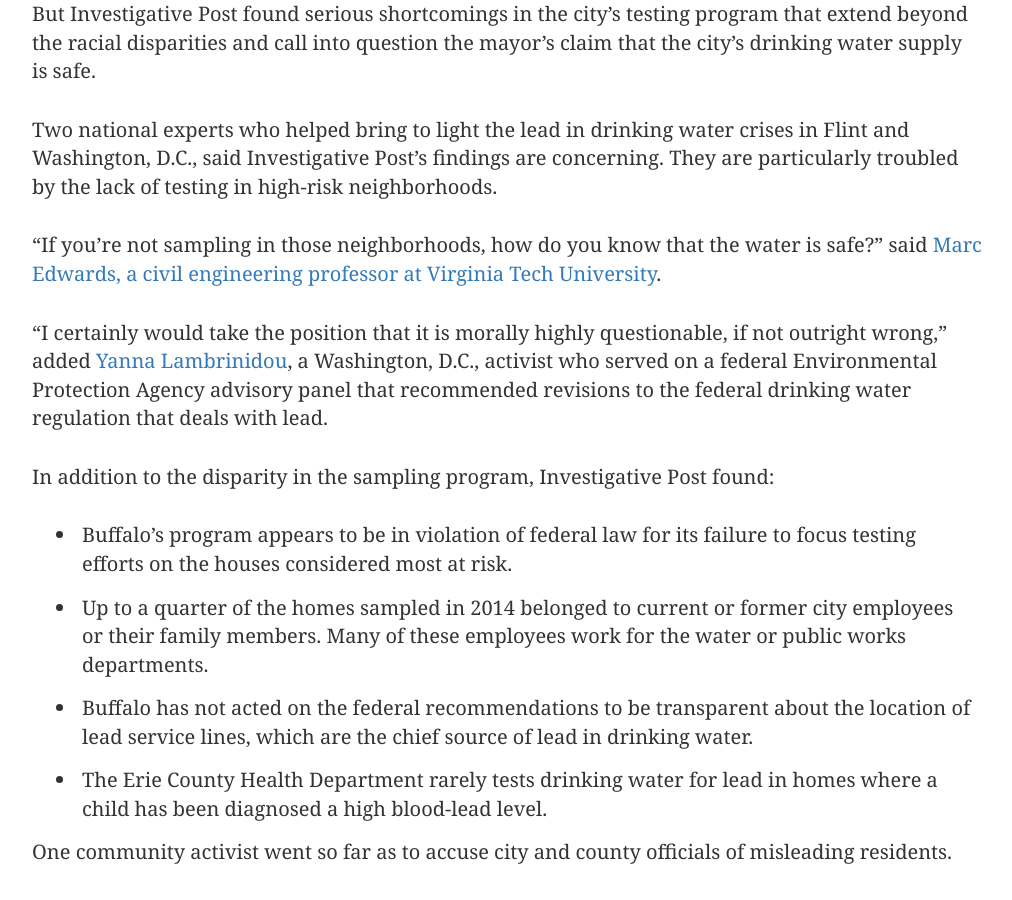
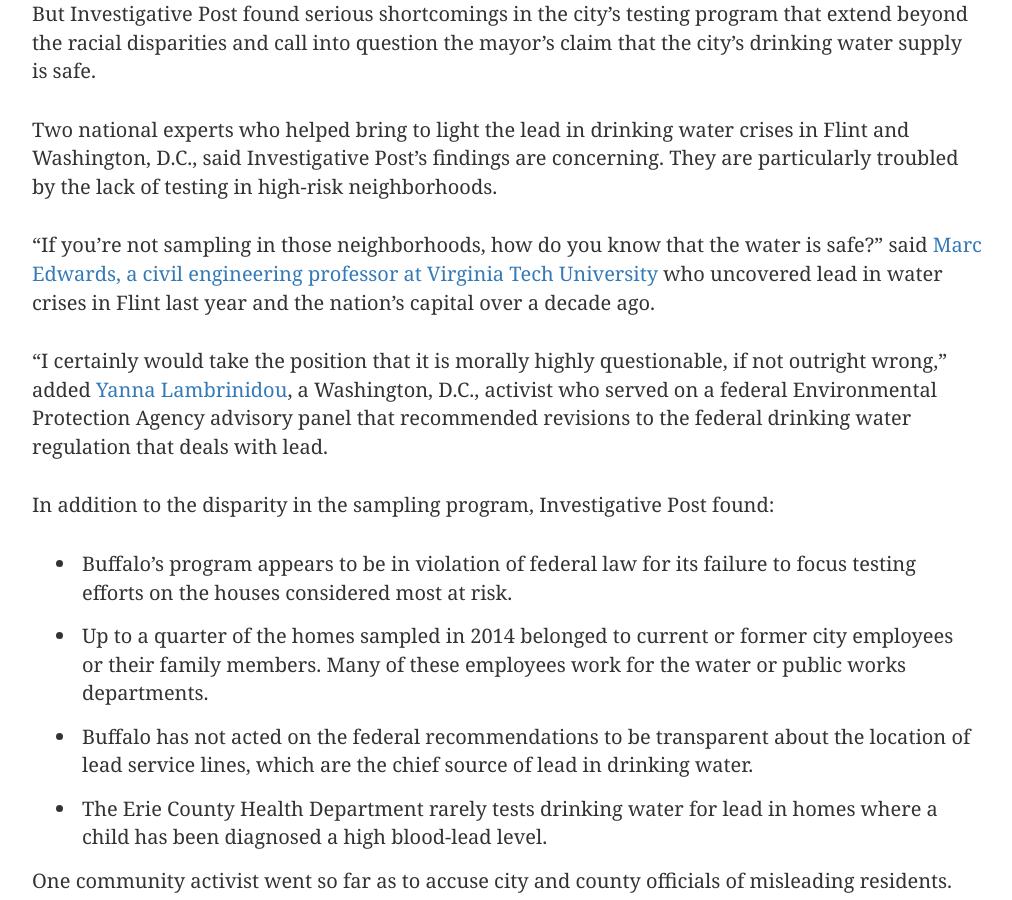
Before and after one commit to investigativepost/lead-buffalo-2016, a Jekyll site: the page built from index.md, in a window 1280 px wide and 900 px high, scrolled down 1342 px. Shown: the whole window, without its empty margins (133-1145 px from the left). Built offline with Jekyll 4.4.1, drawn with Linux system fonts in a browser that asks for light colours; nearby versions of some CDN libraries; a style sheet for code colours, icons or effects is not loaded.

```diff
--- a/index.md
+++ b/index.md
@@ -25,9 +25,9 @@
 
 But Investigative Post found serious shortcomings in the city’s testing program that extend beyond the racial disparities and call into question the mayor’s claim that the city’s drinking water supply is safe.
 
-Two national experts who helped bring to light the lead in drinking water crises in Flint and Washington, D.C., said Investigative Post’s findings are concerning. They are particularly  troubled by the lack of testing in high-risk neighborhoods.
+Two national experts who helped bring to light the lead in drinking water crises in Flint and Washington, D.C., said Investigative Post’s findings are concerning. They are particularly troubled by the lack of testing in high-risk neighborhoods.
 
-“If you’re not sampling in those neighborhoods, how do you know that the water is safe?” said [Marc Edwards, a civil engineering professor at Virginia Tech University](https://www.washingtonpost.com/news/inspired-life/wp/2016/01/26/meet-the-heroic-professor-who-helped-uncover-the-flint-lead-water-crisis/).
+“If you’re not sampling in those neighborhoods, how do you know that the water is safe?” said [Marc Edwards, a civil engineering professor at Virginia Tech University](https://www.washingtonpost.com/news/inspired-life/wp/2016/01/26/meet-the-heroic-professor-who-helped-uncover-the-flint-lead-water-crisis/) who uncovered lead in water crises in Flint last year and the nation's capital over a decade ago.
 
 “I certainly would take the position that it is morally highly questionable, if not outright wrong,” added [Yanna Lambrinidou](http://www.ait.gr/ait_web_site/conference/olympiaethics/instructors.jsp), a Washington, D.C., activist who served on a federal Environmental Protection Agency advisory panel that recommended revisions to the federal drinking water regulation that deals with lead.
 
```
